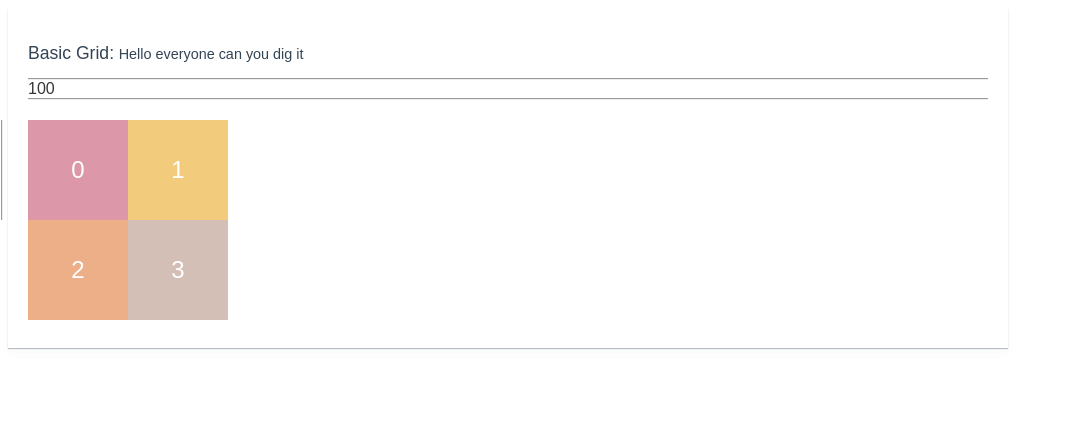
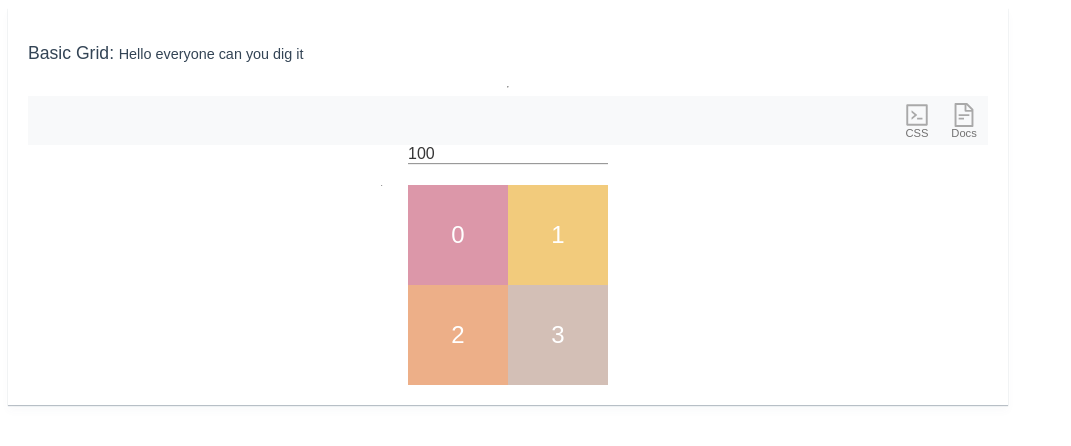
Before and after one commit to TheOtherBrian1/CSS_Grid_Example, a React (Create React App) app: page / in a window 1280 px wide. Shown: the top 446 px of the page, without its empty margins (0-1071 px from the left). Built offline with nearby package versions, Linux system fonts and the light colour scheme.

Commit message:
removed redux, simplified code

```diff
--- a/src/Example.css
+++ b/src/Example.css
@@ -17,3 +17,13 @@
 .example-subtitle{
     font-size: .9rem;
 }
+.example-documentation{
+    background-color: #f8f9fa;
+    display: flex;
+    justify-content: flex-end;
+}
+.example-main-visual{
+    display: flex;
+    align-items: center;
+    justify-content: center;
+}
--- a/src/Example.js
+++ b/src/Example.js
@@ -1,9 +1,14 @@
-import React from 'react';
+import React, {useState} from 'react';
 import './Example.css';
+import './iconSelectors.css';
+import {CodeOutlined, FileTextOutlined} from '@ant-design/icons';
 import GridGenerator from './Grid';
 
+
+const chooseCSS = (selectedIcon, icon)=>`drop-down-icons ${selectedIcon === icon?'icon-selected':''}`;
+
 const Example = ()=>{
-
+    const [selectedIcon, setSelectedIcon] = useState(null);
     return (
         <div className = "example-container">
             <div className = 'example-title-container'>
@@ -16,7 +21,24 @@ const Example = ()=>{
             </div>
             <hr />
             <div className = "example-documentation">
-
+                    <div
+                        className = {chooseCSS(selectedIcon, 'CSS')}
+                        onClick = {()=>setSelectedIcon('CSS'===selectedIcon?null:'CSS')}
+                    >
+                        <CodeOutlined style = {{color:"#A9A9A9", fontSize: 24}} />
+                        <span className = "drop-down-subtitle">
+                            CSS
+                        </span>
+                    </div>
+                    <div
+                        className = {chooseCSS(selectedIcon, 'Docs')}
+                        onClick = {()=>setSelectedIcon('Docs'===selectedIcon?null:'Docs')}
+                    >
+                        <FileTextOutlined style = {{color:"#A9A9A9", fontSize: 24}} />
+                        <span className = "drop-down-subtitle">
+                            Docs
+                        </span>
+                    </div>
             </div>
             <section className = "example-main-visual">
                 <GridGenerator />
--- a/src/Grid.css
+++ b/src/Grid.css
@@ -31,7 +31,7 @@
     transform: rotate(180deg) scaleY(-1);
 }
 
-hr{
+.grid-hr{
     border-left-width: 0;
     border-right-width: 0;
     background-color: white;
--- a/src/Grid.js
+++ b/src/Grid.js
@@ -24,14 +24,14 @@ const GridGenerator =({exampleId})=>{
     const Grid = styled.div`${tempGrid.style}`;
     const gridDimensions = useRef(null);
     return(
-        <div>
+        <div style = {{display: 'inline-block'}}>
             <div className = "horizontal-width-display" style = {{width: gridDimensions.current?.offsetWidth}}>
                 <span className = 'grid-dimensions-style'>{gridDimensions.current?.offsetWidth  || tempGrid.initialWidth}</span>
-                <hr />
+                <hr className = 'grid-hr'/>
             </div>
-            <div className = "hr-height-style" style = {{width: gridDimensions.current?.offsetHeight || tempGrid.initialHeight}}>
+            <div className = "hr-height-style" style = {{width: gridDimensions.current?.offsetHeight || 1}}>
                 <span>{gridDimensions.current?.offsetHeight}</span>
-                <hr />
+                <hr className = 'grid-hr'/>
             </div>
                 <Grid className = 'grid' ref = {gridDimensions}>
                     {
--- /dev/null
+++ b/src/iconSelectors.css
@@ -0,0 +1,18 @@
+.drop-down-icons{
+    display: flex;
+    flex-direction: column;
+    align-items: center;
+    justify-content: center;
+    margin: .2rem 0;
+    padding: .2rem .7rem;
+}
+
+.drop-down-subtitle{
+    font-size: .7rem;
+    color: #727171;
+}
+
+.drop-down-icons:hover, .icon-selected{
+    transform: scale(1.1);
+    background-color: rgba(40, 40, 40, .1);
+}
```
Also changed, not shown: src/prism.css (added, +140 -0 lines).
